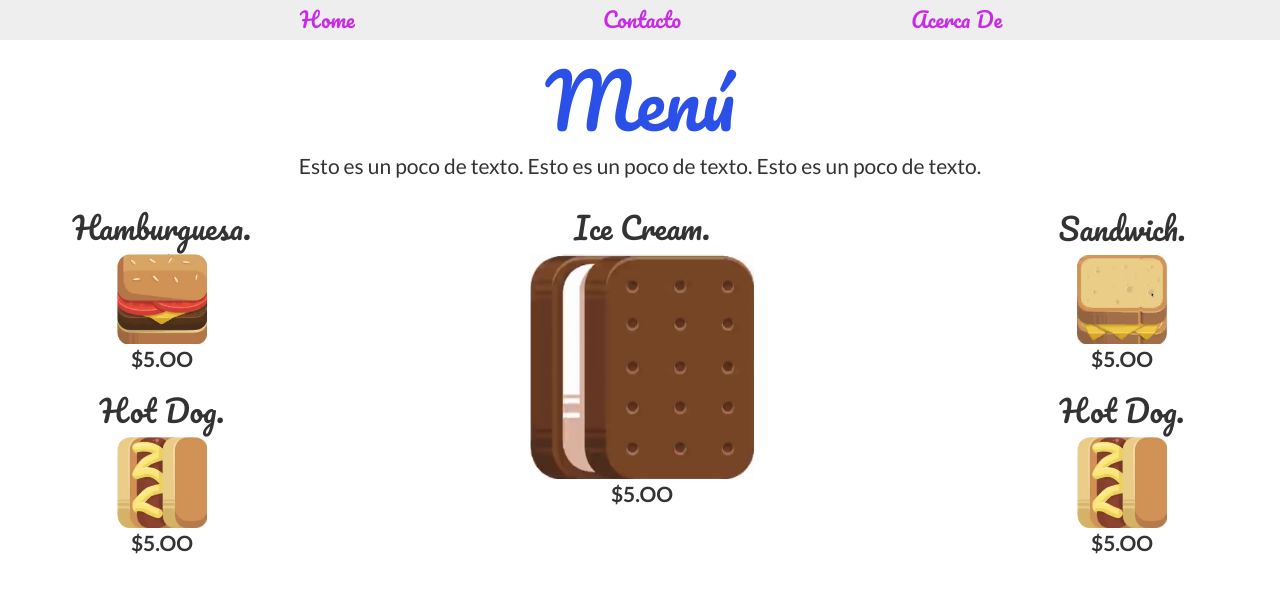
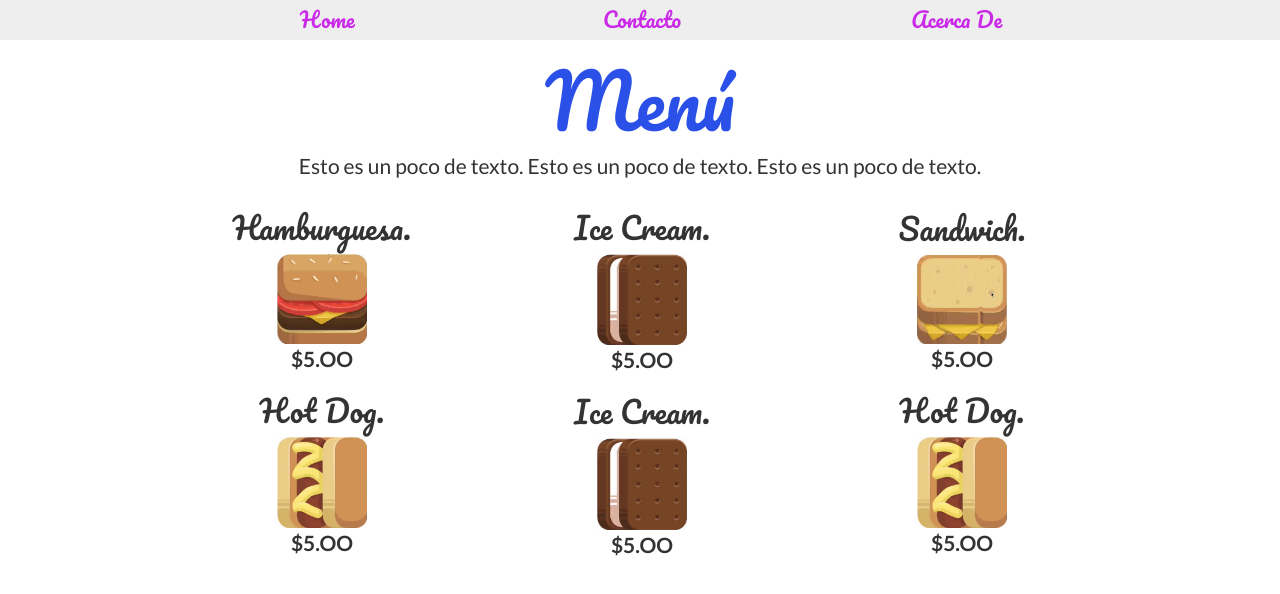
Before and after one commit to alfredoSensente/ComidaRapida, a plain HTML site: page menu.html in a window 1280 px wide. Drawn offline with nearby package versions, Linux system fonts and the light colour scheme.

Commit message:
Se agrego  un nuevo postre al menu.html

```diff
--- a/menu.html
+++ b/menu.html
@@ -40,8 +40,15 @@
     				</p>
     			</article>
     		</div>
-		 	<div class="col-md-6 col-sm-4 inline-block vete-arriba">
+		 	<div class="col-md-3 col-sm-4 inline-block vete-arriba">
 		 		<article>
+    				<h2 class="pacifico">Ice Cream.</h2>
+    				<img src="img/IceCream.png" class="col-md-5 col-xs-4 quitar-float">
+    				<p>
+    				<strong>$5.OO</strong>
+    				</p>
+    			</article>
+    			<article>
     				<h2 class="pacifico">Ice Cream.</h2>
     				<img src="img/IceCream.png" class="col-md-5 col-xs-4 quitar-float">
     				<p>
```
